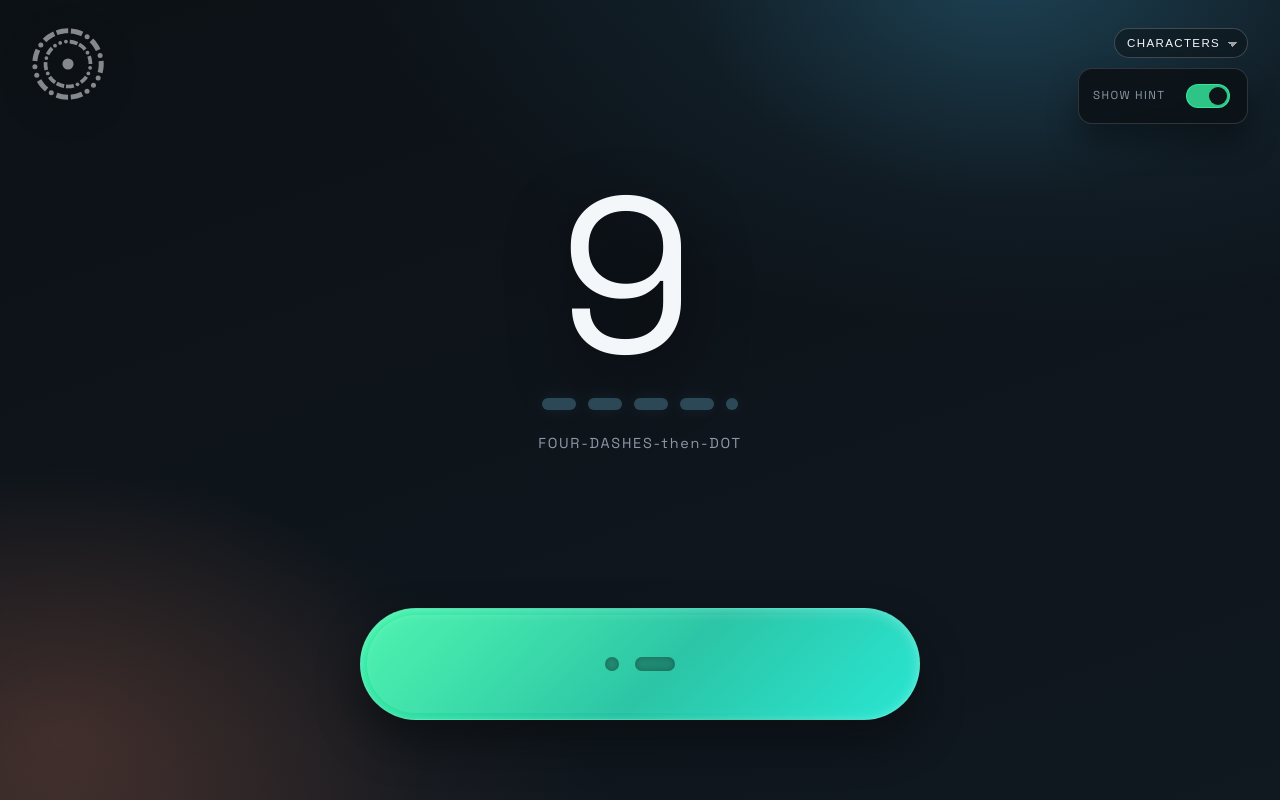
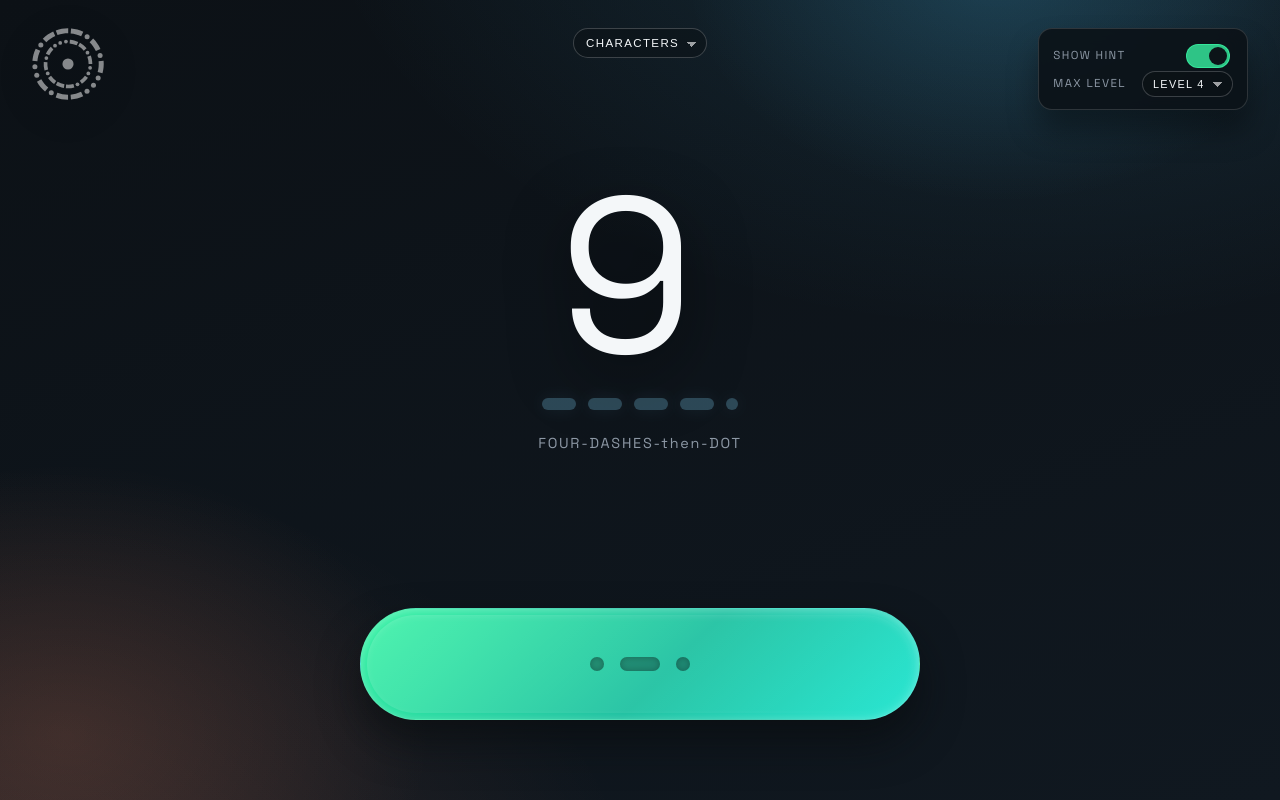
Before and after one commit to tylr-r/dit, a React (Vite) app: page / in a window 1280 px wide. Built offline with nearby package versions, Linux system fonts and the light colour scheme; a web font is replaced by a local one.

Commit message:
Add levels and max level filter

```diff
--- a/src/App.css
+++ b/src/App.css
@@ -72,6 +72,11 @@
 }
 
 .mode-select {
+  position: absolute;
+  top: clamp(16px, 4vw, 28px);
+  left: 50%;
+  transform: translateX(-50%);
+  z-index: 2;
   appearance: none;
   padding: 8px 26px 8px 12px;
   border-radius: 999px;
@@ -99,8 +104,41 @@
   background-repeat: no-repeat;
 }
 
+.panel-select {
+  appearance: none;
+  padding: 6px 26px 6px 10px;
+  border-radius: 999px;
+  border: 1px solid rgba(255, 255, 255, 0.2);
+  background: rgba(10, 16, 20, 0.5);
+  color: var(--text);
+  font-size: 0.68rem;
+  letter-spacing: 0.12em;
+  text-transform: uppercase;
+  cursor: pointer;
+  background-image: linear-gradient(
+      45deg,
+      transparent 50%,
+      rgba(255, 255, 255, 0.6) 50%
+    ),
+    linear-gradient(
+      135deg,
+      rgba(255, 255, 255, 0.6) 50%,
+      transparent 50%
+    );
+  background-position:
+    calc(100% - 14px) 55%,
+    calc(100% - 9px) 55%;
+  background-size: 5px 5px;
+  background-repeat: no-repeat;
+}
+
 .mode-select:focus-visible {
   outline: 3px solid rgba(255, 255, 255, 0.7);
+  outline-offset: 3px;
+}
+
+.panel-select:focus-visible {
+  outline: 2px solid rgba(255, 255, 255, 0.7);
   outline-offset: 3px;
 }
 
--- a/src/App.tsx
+++ b/src/App.tsx
@@ -1,8 +1,9 @@
-import { useCallback, useEffect, useRef, useState } from 'react'
+import { useCallback, useEffect, useMemo, useRef, useState } from 'react'
 import './App.css'
 import { MORSE_DATA, type Letter } from './data/morse'
 
 const LETTERS = Object.keys(MORSE_DATA) as Letter[]
+const LEVELS = [1, 2, 3, 4] as const
 const DOT_THRESHOLD_MS = 200
 const UNIT_MS = DOT_THRESHOLD_MS
 const INTER_CHAR_GAP_MS = UNIT_MS * 3
@@ -12,6 +13,7 @@ const STORAGE_KEYS = {
   mode: 'morse-mode',
   showHint: 'morse-show-hint',
   wordMode: 'morse-word-mode',
+  maxLevel: 'morse-max-level',
 }
 
 const readStoredBoolean = (key: string, fallback: boolean) => {
@@ -25,13 +27,43 @@ const readStoredBoolean = (key: string, fallback: boolean) => {
   return stored === 'true'
 }
 
-const pickNewLetter = (previous?: Letter): Letter => {
-  if (!previous) {
-    return LETTERS[Math.floor(Math.random() * LETTERS.length)]
+const readStoredNumber = (
+  key: string,
+  fallback: number,
+  min: number,
+  max: number,
+) => {
+  if (typeof window === 'undefined') {
+    return fallback
+  }
+  const stored = window.localStorage.getItem(key)
+  if (stored === null) {
+    return fallback
+  }
+  const parsed = Number(stored)
+  if (!Number.isFinite(parsed)) {
+    return fallback
+  }
+  const clamped = Math.max(min, Math.min(max, Math.round(parsed)))
+  return clamped
+}
+
+const getLettersForLevel = (maxLevel: number) =>
+  LETTERS.filter((letter) => MORSE_DATA[letter].level <= maxLevel)
+
+const pickNewLetter = (letters: Letter[], previous?: Letter): Letter => {
+  if (letters.length === 0) {
+    return LETTERS[0]
+  }
+  if (letters.length === 1) {
+    return letters[0]
+  }
+  if (!previous || !letters.includes(previous)) {
+    return letters[Math.floor(Math.random() * letters.length)]
   }
   let next = previous
   while (next === previous) {
-    next = LETTERS[Math.floor(Math.random() * LETTERS.length)]
+    next = letters[Math.floor(Math.random() * letters.length)]
   }
   return next
 }
@@ -44,7 +76,12 @@ const clearTimer = (ref: { current: number | null }) => {
 }
 
 function App() {
-  const [letter, setLetter] = useState<Letter>(() => pickNewLetter())
+  const [maxLevel, setMaxLevel] = useState(() =>
+    readStoredNumber(STORAGE_KEYS.maxLevel, 4, 1, 4),
+  )
+  const [letter, setLetter] = useState<Letter>(() =>
+    pickNewLetter(getLettersForLevel(maxLevel)),
+  )
   const [input, setInput] = useState('')
   const [status, setStatus] = useState<'idle' | 'success' | 'error'>('idle')
   const [isPressing, setIsPressing] = useState(false)
@@ -75,6 +112,10 @@ function App() {
   const audioContextRef = useRef<AudioContext | null>(null)
   const oscillatorRef = useRef<OscillatorNode | null>(null)
   const gainRef = useRef<GainNode | null>(null)
+  const availableLetters = useMemo(
+    () => getLettersForLevel(maxLevel),
+    [maxLevel],
+  )
 
   useEffect(() => {
     return () => {
@@ -126,6 +167,27 @@ function App() {
       String(freestyleWordMode),
     )
   }, [freestyleWordMode])
+
+  useEffect(() => {
+    if (typeof window === 'undefined') {
+      return
+    }
+    window.localStorage.setItem(STORAGE_KEYS.maxLevel, String(maxLevel))
+  }, [maxLevel])
+
+  useEffect(() => {
+    if (mode !== 'characters') {
+      return
+    }
+    setInput('')
+    setStatus('idle')
+    setShowHintOnce(false)
+    setLetter((current) =>
+      availableLetters.includes(current)
+        ? current
+        : pickNewLetter(availableLetters),
+    )
+  }, [availableLetters, mode])
 
   const startTone = useCallback(async () => {
     if (!audioContextRef.current) {
@@ -413,7 +475,7 @@ function App() {
       if (next === target) {
         setStatus('success')
         successTimeoutRef.current = window.setTimeout(() => {
-          setLetter((current) => pickNewLetter(current))
+          setLetter((current) => pickNewLetter(availableLetters, current))
           setShowHintOnce(false)
           setStatus('idle')
         }, 650)
@@ -424,7 +486,7 @@ function App() {
       scheduleLetterReset('characters')
       return next
     })
-  }, [isFreestyle, setFreestyleInput, setFreestyleResult, setInput, setStatus, setLetter, setShowHintOnce, scheduleLetterReset, errorTimeoutRef, successTimeoutRef, letterTimeoutRef, letter])
+  }, [isFreestyle, setFreestyleInput, setFreestyleResult, setInput, setStatus, setLetter, setShowHintOnce, scheduleLetterReset, errorTimeoutRef, successTimeoutRef, letterTimeoutRef, letter, availableLetters])
 
   const releasePress = useCallback(
     (register: boolean) => {
@@ -552,7 +614,7 @@ function App() {
   const mnemonic = MORSE_DATA[letter].mnemonic
   const statusText =
     status === 'success'
-      ? 'Correct. New letter.'
+      ? 'Correct'
       : status === 'error'
         ? 'Missed. Start over.'
         : hintVisible
@@ -601,7 +663,6 @@ function App() {
       <div className="logo">
         <img src="/DitDot-logo.svg" alt="DitDot" />
       </div>
-      <div className="settings">
       <select
         className="mode-select"
         value={mode}
@@ -611,6 +672,7 @@ function App() {
         <option value="characters">Characters</option>
         <option value="freestyle">Freestyle</option>
       </select>
+      <div className="settings">
         <div className="settings-panel" role="group" aria-label="Settings">
           <label className="toggle">
             <span className="toggle-label">Show hint</span>
@@ -622,6 +684,24 @@ function App() {
               disabled={isFreestyle}
             />
           </label>
+          {!isFreestyle ? (
+            <label className="toggle">
+              <span className="toggle-label">Max level</span>
+              <select
+                className="panel-select"
+                value={maxLevel}
+                onChange={(event) => {
+                  setMaxLevel(Number(event.target.value))
+                }}
+              >
+                {LEVELS.map((level) => (
+                  <option key={level} value={level}>
+                    Level {level}
+                  </option>
+                ))}
+              </select>
+            </label>
+          ) : null}
           {isFreestyle ? (
             <label className="toggle">
               <span className="toggle-label">Word mode</span>
@@ -706,6 +786,7 @@ function App() {
           <span className="button-content" aria-hidden="true">
             <span className="signal dot" />
             <span className="signal dash" />
+            <span className="signal dot" />
           </span>
         </button>
       </div>
--- a/src/data/morse.ts
+++ b/src/data/morse.ts
@@ -1,40 +1,40 @@
 export const MORSE_DATA = {
-  A: { code: '.-', mnemonic: 'a-PART' },
-  B: { code: '-...', mnemonic: 'BOB-is-the-uncle' },
-  C: { code: '-.-.', mnemonic: 'CO-ca-CO-la' },
-  D: { code: '-..', mnemonic: 'DOG-did-it' },
-  E: { code: '.', mnemonic: 'eh?' },
-  F: { code: '..-.', mnemonic: 'fetch-a-FIRE-man' },
-  G: { code: '--.', mnemonic: 'GRAND-MA-g' },
-  H: { code: '....', mnemonic: 'hip-pi-ty-hop' },
-  I: { code: '..', mnemonic: 'i-bid' },
-  J: { code: '.---', mnemonic: "let's JUMP, JUMP, JUMP" },
-  K: { code: '-.-', mnemonic: 'KICK the CAN' },
-  L: { code: '.-..', mnemonic: 'a LIGHT is lit' },
-  M: { code: '--', mnemonic: 'MA-MA' },
-  N: { code: '-.', mnemonic: 'NA-vy' },
-  O: { code: '---', mnemonic: 'OH-MY-GOD' },
-  P: { code: '.--.', mnemonic: 'a-POO-PY-smell' },
-  Q: { code: '--.-', mnemonic: 'GOD-SAVE-the-QUEEN' },
-  R: { code: '.-.', mnemonic: 'ro-TA-tion' },
-  S: { code: '...', mnemonic: 'su-per-man' },
-  T: { code: '-', mnemonic: 'TALL' },
-  U: { code: '..-', mnemonic: 'u-ni-FORM' },
-  V: { code: '...-', mnemonic: 'vee-vee-vee-VAH' },
-  W: { code: '.--', mnemonic: 'the-WORLD-WAR' },
-  X: { code: '-..-', mnemonic: 'X-marks-the-SPOT' },
-  Y: { code: '-.--', mnemonic: 'WHY did I DIE?' },
-  Z: { code: '--..', mnemonic: 'ZSA ZSA did it' },
-  '1': { code: '.----', mnemonic: 'ONE-dot-then-DASHES' },
-  '2': { code: '..---', mnemonic: 'TWO-dots-then-DASHES' },
-  '3': { code: '...--', mnemonic: 'THREE-dots-then-DASHES' },
-  '4': { code: '....-', mnemonic: 'FOUR-dots-then-DASH' },
-  '5': { code: '.....', mnemonic: 'FIVE-dots' },
-  '6': { code: '-....', mnemonic: 'DASH-then-FOUR-dots' },
-  '7': { code: '--...', mnemonic: 'TWO-DASHES-then-THREE-dots' },
-  '8': { code: '---..', mnemonic: 'THREE-DASHES-then-TWO-dots' },
-  '9': { code: '----.', mnemonic: 'FOUR-DASHES-then-DOT' },
-  '0': { code: '-----', mnemonic: 'FIVE-DASHES' },
+  A: { code: '.-', mnemonic: 'a-PART', level: 1 },
+  B: { code: '-...', mnemonic: 'BOB-is-the-uncle', level: 3 },
+  C: { code: '-.-.', mnemonic: 'CO-ca-CO-la', level: 3 },
+  D: { code: '-..', mnemonic: 'DOG-did-it', level: 2 },
+  E: { code: '.', mnemonic: 'eh?', level: 1 },
+  F: { code: '..-.', mnemonic: 'fetch-a-FIRE-man', level: 3 },
+  G: { code: '--.', mnemonic: 'GRAND-MA-g', level: 2 },
+  H: { code: '....', mnemonic: 'hip-pi-ty-hop', level: 3 },
+  I: { code: '..', mnemonic: 'i-bid', level: 1 },
+  J: { code: '.---', mnemonic: "let's JUMP, JUMP, JUMP", level: 3 },
+  K: { code: '-.-', mnemonic: 'KICK the CAN', level: 2 },
+  L: { code: '.-..', mnemonic: 'a LIGHT is lit', level: 3 },
+  M: { code: '--', mnemonic: 'MA-MA', level: 1 },
+  N: { code: '-.', mnemonic: 'NA-vy', level: 1 },
+  O: { code: '---', mnemonic: 'OH-MY-GOD', level: 2 },
+  P: { code: '.--.', mnemonic: 'a-POO-PY-smell', level: 3 },
+  Q: { code: '--.-', mnemonic: 'GOD-SAVE-the-QUEEN', level: 3 },
+  R: { code: '.-.', mnemonic: 'ro-TA-tion', level: 2 },
+  S: { code: '...', mnemonic: 'su-per-man', level: 2 },
+  T: { code: '-', mnemonic: 'TALL', level: 1 },
+  U: { code: '..-', mnemonic: 'u-ni-FORM', level: 2 },
+  V: { code: '...-', mnemonic: 'vee-vee-vee-VAH', level: 3 },
+  W: { code: '.--', mnemonic: 'the-WORLD-WAR', level: 2 },
+  X: { code: '-..-', mnemonic: 'X-marks-the-SPOT', level: 3 },
+  Y: { code: '-.--', mnemonic: 'WHY did I DIE?', level: 3 },
+  Z: { code: '--..', mnemonic: 'ZSA ZSA did it', level: 3 },
+  '1': { code: '.----', mnemonic: 'ONE-dot-then-DASHES', level: 4 },
+  '2': { code: '..---', mnemonic: 'TWO-dots-then-DASHES', level: 4 },
+  '3': { code: '...--', mnemonic: 'THREE-dots-then-DASHES', level: 4 },
+  '4': { code: '....-', mnemonic: 'FOUR-dots-then-DASH', level: 4 },
+  '5': { code: '.....', mnemonic: 'FIVE-dots', level: 4 },
+  '6': { code: '-....', mnemonic: 'DASH-then-FOUR-dots', level: 4 },
+  '7': { code: '--...', mnemonic: 'TWO-DASHES-then-THREE-dots', level: 4 },
+  '8': { code: '---..', mnemonic: 'THREE-DASHES-then-TWO-dots', level: 4 },
+  '9': { code: '----.', mnemonic: 'FOUR-DASHES-then-DOT', level: 4 },
+  '0': { code: '-----', mnemonic: 'FIVE-DASHES', level: 4 },
 } as const;
 
 export type Letter = keyof typeof MORSE_DATA;
```
Lines whose indentation alone changed are shown as unchanged.
